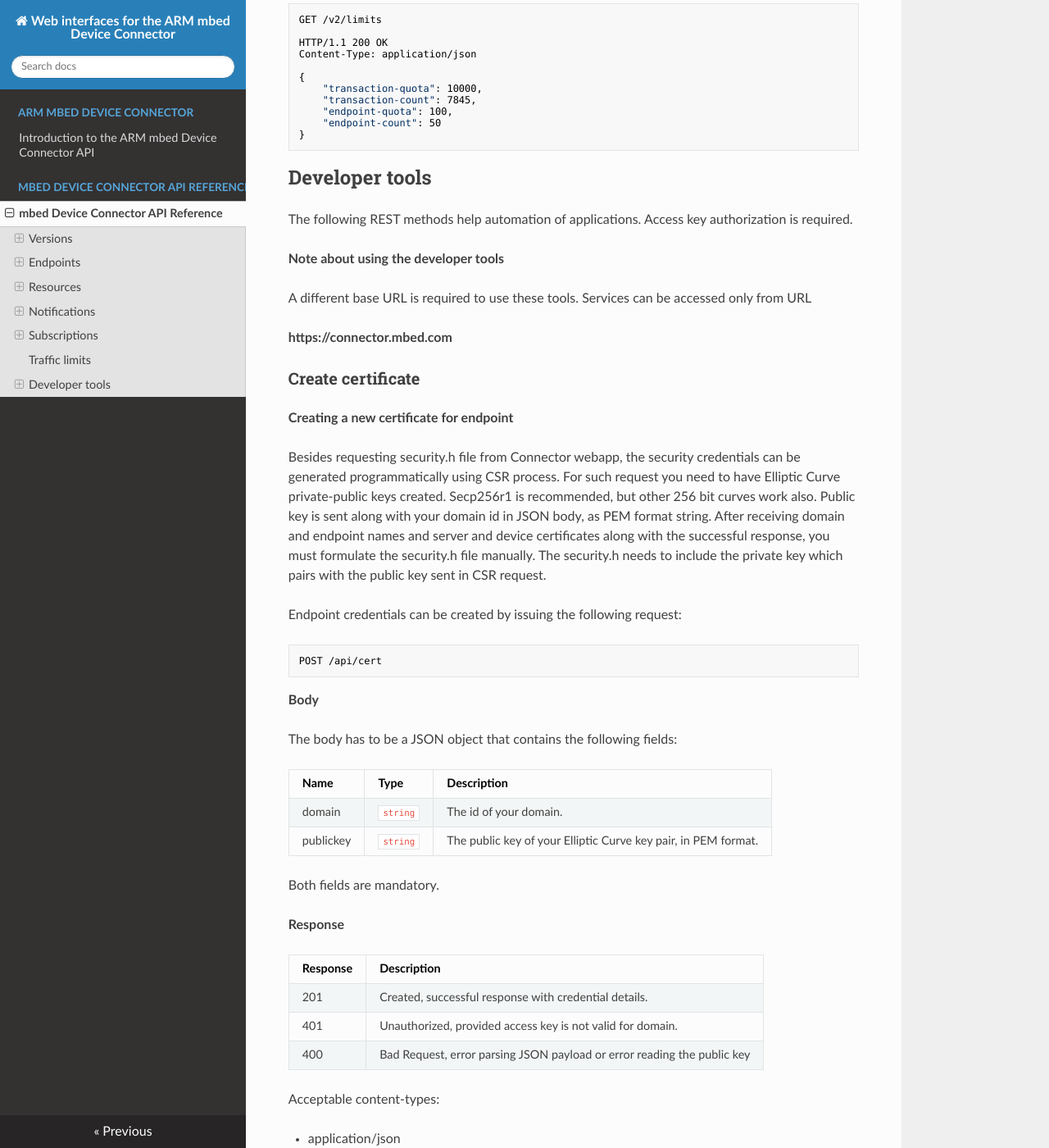
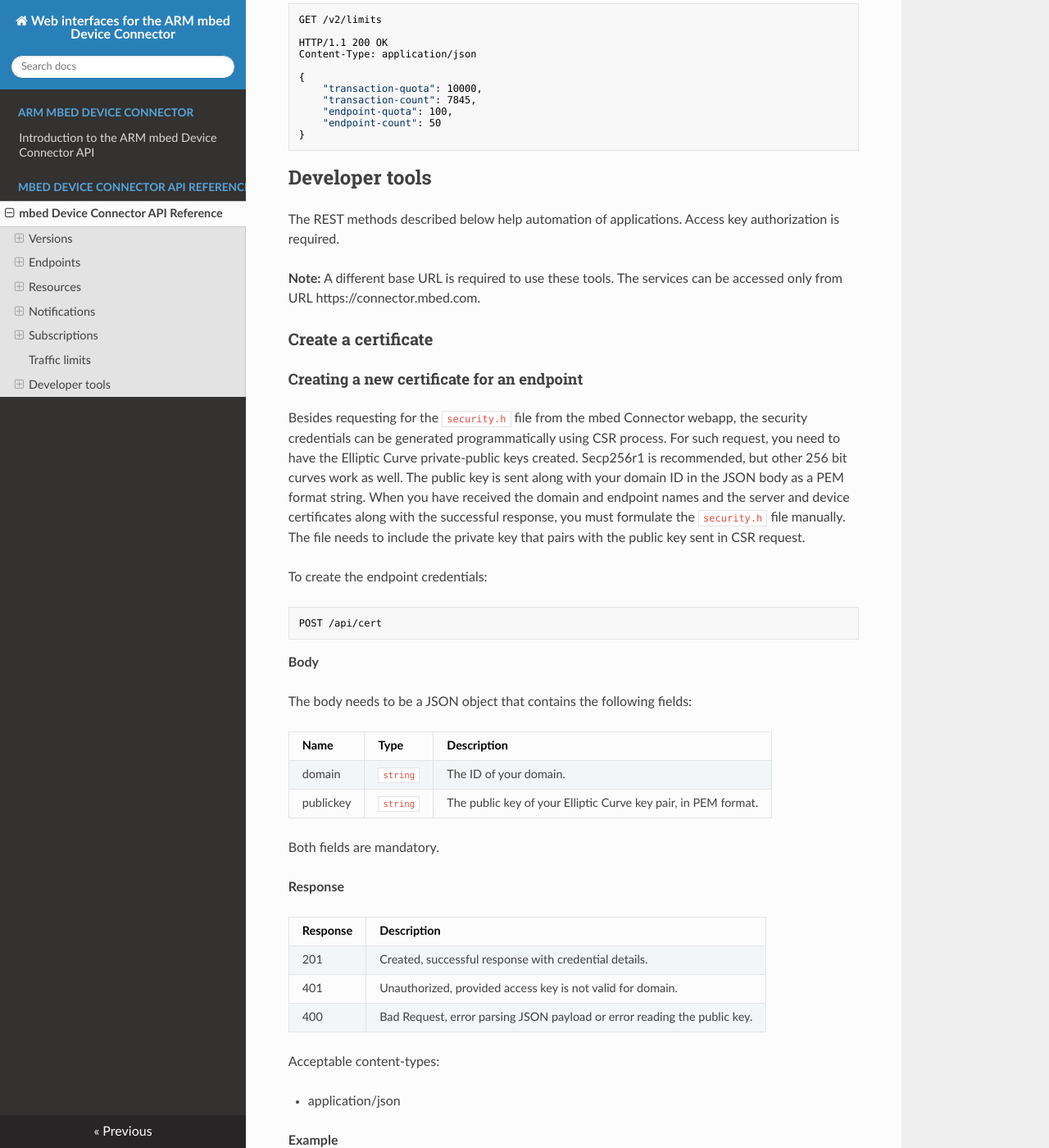
Before and after one commit to ARMmbed/Connector-mDS-REST-API, an MkDocs documentation site: the page built from docs/api-reference.md, in a window 1280 px wide and 1400 px high, scrolled down 19960 px. Shown: the whole window at 82% size. Built offline with MkDocs 1.6.1, drawn with Linux system fonts in a browser that asks for light colours; nearby versions of some CDN libraries; old or Windows-style settings are respelled for this version of MkDocs; some of the changed text lies outside the part shown.

Commit message:
editorial changes

```diff
--- a/docs/api-reference.md
+++ b/docs/api-reference.md
@@ -13,8 +13,8 @@ The mbed Device Connector Web API offers functions that manage:
 
 The [Device Connector developer tools](#developer-tools) can be used to:
 
-* [Create new device certificate](#create-certificate)
-* [Create new access key](#create-access-key)
+* [Create a new device certificate](#create-a-certificate)
+* [Create a new access key](#create-an-access-key)
 
 __A note about asynchronous functions__
 
@@ -879,35 +879,28 @@ To read the current value of the limit counter:
     }
 
 ## Developer tools
-The following REST methods help automation of applications. Access key authorization is required.
 
-__Note about using the developer tools__
+The REST methods described below help automation of applications. Access key authorization is required.
 
-A different base URL is required to use these tools. Services can be accessed only from URL
+**Note:** A different base URL is required to use these tools. The services can be accessed only from URL https://connector.mbed.com.
 
-__https://connector.mbed.com__
+### Create a certificate
 
+#### Creating a new certificate for an endpoint
 
+Besides requesting for the `security.h` file from the mbed Connector webapp, the security credentials can be generated programmatically using CSR process. For such request, you need to have the Elliptic Curve private-public keys created. Secp256r1 is recommended, but other 256 bit curves work as well. The public key is sent along with your domain ID in the JSON body as a PEM format string. When you have received the domain and endpoint names and the server and device certificates along with the successful response, you must formulate the `security.h` file manually. The file needs to include the private key that pairs with the public key sent in CSR request.
 
-
-### Create certificate
-
-**Creating a new certificate for endpoint**
-
-Besides requesting security.h file from Connector webapp, the security credentials can be generated programmatically using CSR process. For such request you need to have Elliptic Curve private-public keys created. Secp256r1 is recommended, but other 256 bit curves work also. Public key is sent along with your domain id in JSON body, as PEM format string. After receiving domain and endpoint names and server and device certificates along with the successful response, you must formulate the security.h file manually. The security.h needs to include the private key which pairs with the public key sent in CSR request.
-
-
-Endpoint credentials can be created by issuing the following request:
+To create the endpoint credentials:
 
 	POST /api/cert
 
 **Body**
 
-The body has to be a JSON object that contains the following fields:
+The body needs to be a JSON object that contains the following fields:
 
 |Name|Type|Description|
 |---|---|---|
-|domain|`string`| The id of your domain.|
+|domain|`string`| The ID of your domain.|
 |publickey|`string`| The public key of your Elliptic Curve key pair, in PEM format.|
 
 Both fields are mandatory.
@@ -918,7 +911,7 @@ Response|Description
 ---|---
 201|Created, successful response with credential details.
 401|Unauthorized, provided access key is not valid for domain.
-400|Bad Request, error parsing JSON payload or error reading the public key
+400|Bad Request, error parsing JSON payload or error reading the public key.
 
 Acceptable content-types:
 
@@ -974,19 +967,19 @@ Acceptable content-types:
         -----END CERTIFICATE-----"
     }
 
-### Create access key
+### Create an access key
 
-**Creating a new access key**
+#### Creating a new access key
 
-Initially, you must log in to Connector webapp, to create your first access key. After that, new access keys can be created programmatically.
+To create your first access key, log in to the mbed Connector webapp. After that, new access keys can be created programmatically.
 
-New accesskey can be created by issuing the following request:
+To create a new access key:
 
     POST /api/api_tokens
 
 **Body**
 
-The body, if present, has to be a JSON object that contains the wanted display name in field 'name'. If no body is given, a random alphanumeric string will be generated for name.
+The body, if present, needs to be a JSON object that contains the wanted display name in field 'name'. If no body is given, a random alphanumeric string will be generated for name.
 
 
 |Name|Type|Description|
@@ -999,7 +992,7 @@ Response|Description
 ---|---
 201|Created, successful response with new access key.
 401|Unauthorized, provided access key is not valid for domain.
-400|Bad Request, error parsing JSON payload
+400|Bad Request, error parsing JSON payload.
 
 Acceptable content-types:
 
```
